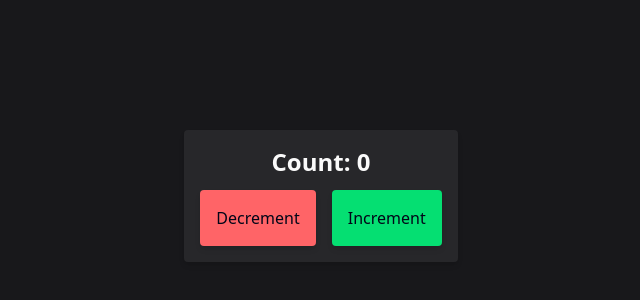
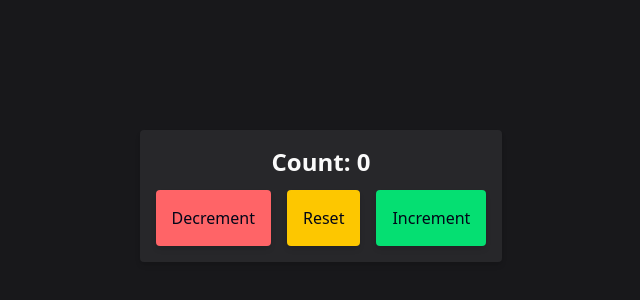
Before and after one commit to brandon-relentnet/learning-vue, a Vue app: page / in a window 1280 px wide. Shown: the part 204-504 px from the top of the page, without its empty margins (319-959 px from the left). Built offline with nearby package versions, Linux system fonts and the light colour scheme.

Commit message:
Added a counter buttons component to learn about props.

```diff
--- a/src/components/Counter.vue
+++ b/src/components/Counter.vue
@@ -1,24 +1,21 @@
 <script setup>
 import { ref } from 'vue'
+import CounterButtons from './CounterButtons.vue';
 
 const count = ref(0);
 
 const increment = () => count.value++;
 const decrement = () => count.value--;
+const reset = () => count.value = 0;
 </script>
 
 <template>
     <div class="bg-zinc-800 p-4 rounded shadow-md text-center">
         <h2 class="text-zinc-50 mb-3 text-2xl font-bold">Count: {{ count }}</h2>
         <div class="flex space-x-4">
-            <button @click="decrement"
-                class="p-4 bg-red-400 text-slate-950 rounded shadow-md hover:shadow-xl hover:bg-red-500 active:bg-red-600 active:shadow-3xl transition duration-300">
-                Decrement
-            </button>
-            <button @click="increment"
-                class="p-4 bg-green-400 text-slate-950 rounded shadow-md hover:shadow-xl hover:bg-green-500 active:bg-green-600 active:shadow-3xl transition duration-300">
-                Increment
-            </button>
+            <CounterButtons label="Decrement" :onClick="decrement" bgColor="bg-red-400" />
+            <CounterButtons label="Reset" :onClick="reset" bgColor="bg-yellow-400" />
+            <CounterButtons label="Increment" :onClick="increment" bgColor="bg-green-400" />
         </div>
     </div>
 </template>
--- /dev/null
+++ b/src/components/CounterButtons.vue
@@ -0,0 +1,15 @@
+<script setup>
+defineProps({
+    label: String,
+    onClick: Function,
+    bgColor: String
+});
+</script>
+
+<template>
+    <button @click="onClick"
+        class="p-4 text-slate-950 rounded shadow-md hover:shadow-xl active:shadow-3xl transition duration-300"
+        :class="[bgColor, 'hover:' + bgColor.replace('400', '500'), 'active:' + bgColor.replace('400', '600')]">
+        {{ label }}
+    </button>
+</template>
```
